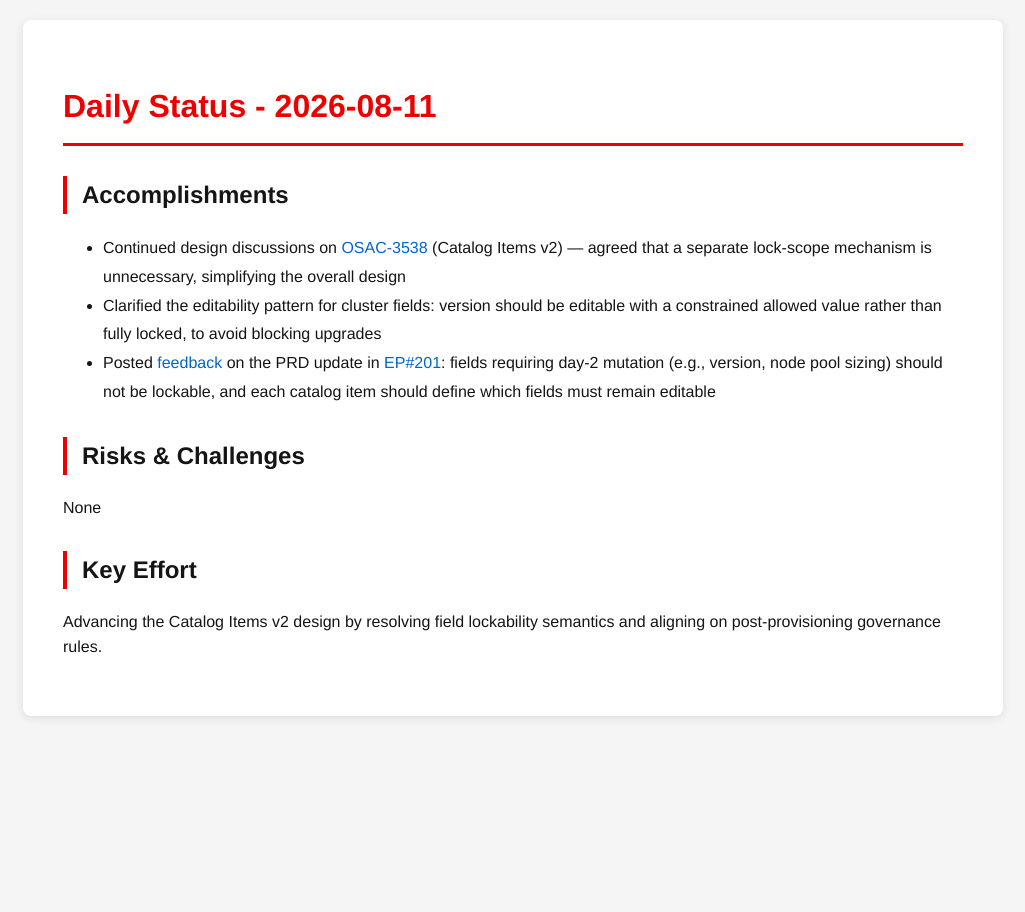
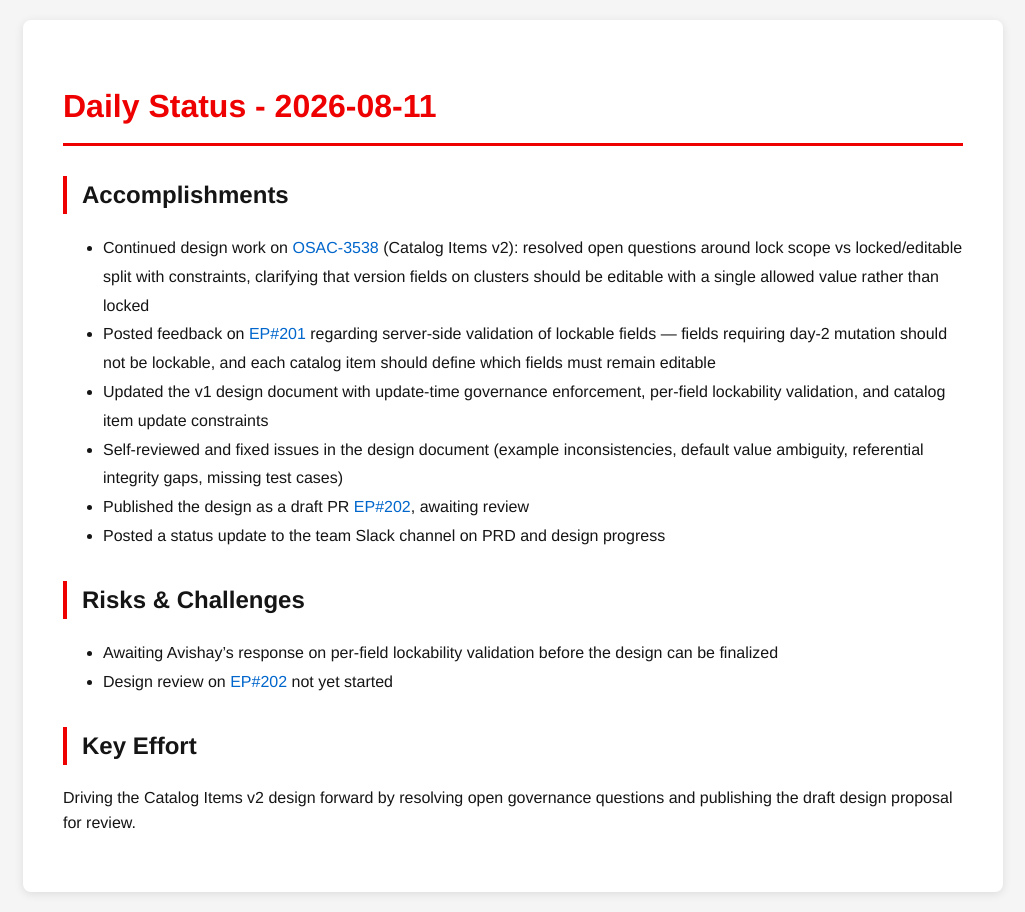
Before and after one commit to tzvatot/daily-status, a Jekyll site: the page built from 2026-08-11.md, in a window 1280 px wide. Shown: the whole page, without its empty margins (127-1152 px from the left). Built offline with Jekyll 4.4.1, drawn with Linux system fonts in a browser that asks for light colours.

Commit message:
Daily status update - 2026-08-11

```diff
--- a/2026-08-11.md
+++ b/2026-08-11.md
@@ -7,12 +7,16 @@ date: 2026-08-11
 # Daily Status - 2026-08-11
 
 ## Accomplishments
-- Continued design discussions on [OSAC-3538](https://redhat.atlassian.net/browse/OSAC-3538) (Catalog Items v2) — agreed that a separate lock-scope mechanism is unnecessary, simplifying the overall design
-- Clarified the editability pattern for cluster fields: version should be editable with a constrained allowed value rather than fully locked, to avoid blocking upgrades
-- Posted [feedback](https://github.com/osac-project/enhancement-proposals/pull/201#discussion_r3756287803) on the PRD update in [EP#201](https://github.com/osac-project/enhancement-proposals/pull/201): fields requiring day-2 mutation (e.g., version, node pool sizing) should not be lockable, and each catalog item should define which fields must remain editable
+- Continued design work on [OSAC-3538](https://redhat.atlassian.net/browse/OSAC-3538) (Catalog Items v2): resolved open questions around lock scope vs locked/editable split with constraints, clarifying that version fields on clusters should be editable with a single allowed value rather than locked
+- Posted feedback on [EP#201](https://github.com/osac-project/enhancement-proposals/pull/201) regarding server-side validation of lockable fields — fields requiring day-2 mutation should not be lockable, and each catalog item should define which fields must remain editable
+- Updated the v1 design document with update-time governance enforcement, per-field lockability validation, and catalog item update constraints
+- Self-reviewed and fixed issues in the design document (example inconsistencies, default value ambiguity, referential integrity gaps, missing test cases)
+- Published the design as a draft PR [EP#202](https://github.com/osac-project/enhancement-proposals/pull/202), awaiting review
+- Posted a status update to the team Slack channel on PRD and design progress
 
 ## Risks & Challenges
-None
+- Awaiting Avishay's response on per-field lockability validation before the design can be finalized
+- Design review on [EP#202](https://github.com/osac-project/enhancement-proposals/pull/202) not yet started
 
 ## Key Effort
-Advancing the Catalog Items v2 design by resolving field lockability semantics and aligning on post-provisioning governance rules.
+Driving the Catalog Items v2 design forward by resolving open governance questions and publishing the draft design proposal for review.
```
